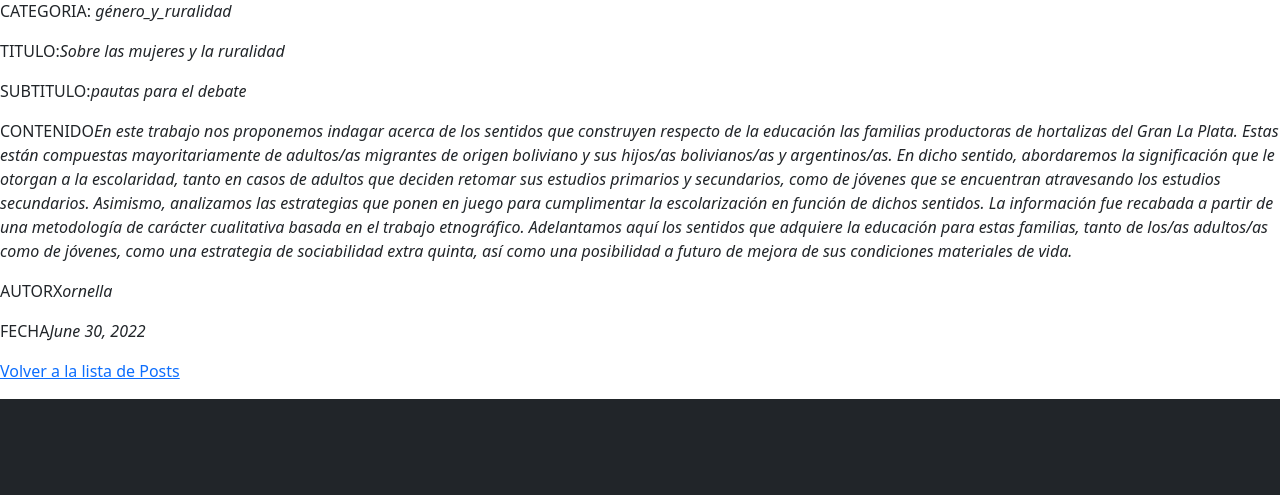
After one commit to polillalucero/Lucero_trabajofinal_python, a Django app: page /Appestudiosrurales/Post_detalle/1 in a window 1280 px wide. The commit adds this page. Shown: the part 339-834 px from the top of the page. Run offline with Django 4.2, Linux system fonts and the light colour scheme; data comes from the database, SQL or seed files in the repository; some libraries are stand-ins or nearby versions.

Commit message:
trabajofinal1

```diff
--- /dev/null
+++ b/trabajofinal/Appestudiosrurales/Templates/Appestudiosrurales/Post_detalle.html
@@ -0,0 +1,13 @@
+{% extends 'Appestudiosrurales/padre.html' %}
+{% load static %}
+{% block contenidoQueCambia %}
+<p>CATEGORIA: <i>{{post.category}}</i></p>
+<p>TITULO:<i>{{post.Titulo}}</i></p>
+<p>SUBTITULO:<i>{{post.SubTitulo}}</i></p>
+<p>CONTENIDO<i>{{post.Contenido}}</i></p>
+<p>AUTORX<i>{{post.Autorx}}</i></p>
+<p>FECHA<i>{{post.Fecha}}</i></p>
+<p>
+    <a href = "{% url 'postList'%}"> Volver a la lista de Posts</a>
+</p>
+{%endblock%}
--- a/trabajofinal/Appestudiosrurales/Templates/Appestudiosrurales/actividades_eventos_list.html
+++ b/trabajofinal/Appestudiosrurales/Templates/Appestudiosrurales/actividades_eventos_list.html
@@ -2,8 +2,9 @@
 {% load static %}
 {% block contenidoQueCambia %}
 <h1>Esta es la sección de Actividades y Eventos </h1>
+<ul>
 {% for actividades_eventos in object_list %}
-<li>{{Actividades_eventos}}</li>
+<li>{{actividades_eventos.nombre_de_evento}}
 <button>
   <a href="{% url 'actividades_eventos_detalle' actividades_eventos.id%}">Detalle</a>
 </button>
@@ -13,7 +14,9 @@
 <button>
   <a href="{% url 'actividades_eventos_borrar' actividades_eventos.id %}">Borrar</a>
 </button>
+</li>
 {% endfor %}
+</ul>
 <br>
 <br>
 <button>
--- a/trabajofinal/Appestudiosrurales/Templates/Appestudiosrurales/editarPublicacion.html
+++ b/trabajofinal/Appestudiosrurales/Templates/Appestudiosrurales/editarPublicacion.html
@@ -5,10 +5,10 @@
 {% endblock %}
 {% block contenidoQueCambia %}
 <h3>Edición de Publicaciones</h3>
-<form action="{% url 'editarPublicacion' publicaciones_Título %}" method="POST">{% csrf_token%}
+<form action="{% url 'editarPublicacion' Titulo %}" method="POST">{% csrf_token %}
     <table>
         {{miFormulario.as_table}}
     </table>
-    <input type ="submit" value=" Editar Publicación">
+    <input type ="submit" value="Editar Publicación">
 </form>
 {%endblock%}
--- a/trabajofinal/Appestudiosrurales/Templates/Appestudiosrurales/padre.html
+++ b/trabajofinal/Appestudiosrurales/Templates/Appestudiosrurales/padre.html
@@ -19,13 +19,13 @@
                 <a class="navbar-brand" href="/Appestudiosrurales/">Home</a>
                 <a class = "navbar-brand" href = "/Appestudiosrurales/about_me">Sobre mí</a>
                 <a class = "navbar-brand" href = "/Appestudiosrurales/categorias">Categorías</a>
-                <a class = "navbar-brand" href = "/Appestudiosrurales/posts" >Posts</a>
+                <a class = "navbar-brand" href = "/Appestudiosrurales/postList/list/" >Posts</a>
                 <button class="navbar-toggler" type="button" data-bs-toggle="collapse" data-bs-target="#navbarSupportedContent" aria-controls="navbarSupportedContent" aria-expanded="false" aria-label="Toggle navigation"><span class="navbar-toggler-icon"></span></button>
                 <div class="collapse navbar-collapse" id="navbarSupportedContent">
                     <ul class="navbar-nav ms-auto mb-2 mb-lg-0">
-                        <li class="nav-item"><a class="nav-link active" aria-current="page" href="/Appestudiosrurales/investigadorxs">Investigadorxs</a></li>
+                        <li class="nav-item"><a class="nav-link active" aria-current="page" href="/Appestudiosrurales/investigadorxsList/list/">Investigadorxs</a></li>
                         <li class="nav-item"><a class="nav-link" href="/Appestudiosrurales/publicaciones_home">Publicaciones</a></li>
-                        <li class="nav-item"><a class="nav-link" href="/Appestudiosrurales/actividades_eventos">Actividades y Eventos</a></li>
+                        <li class="nav-item"><a class="nav-link" href="/Appestudiosrurales/actividades_eventos/list/">Actividades y Eventos</a></li>
                     </ul>
                 </div>
             </div>
--- a/trabajofinal/Appestudiosrurales/forms.py
+++ b/trabajofinal/Appestudiosrurales/forms.py
@@ -2,7 +2,7 @@ from django import forms
 from django.contrib.auth.forms import UserCreationForm
 from django.contrib.auth.models import User
 
-class InvestigadorxsFormulario (forms.Form):
+class InvestigadorxsFormulario(forms.Form):
     Nombre = forms.CharField(max_length=50)
     Apellido = forms.CharField(max_length=50)
     Titulo = forms.CharField(max_length=50)
@@ -10,8 +10,8 @@ class InvestigadorxsFormulario (forms.Form):
     Edad = forms.IntegerField()
     email = forms.EmailField(max_length = 60)
 
-class PublicacionesFormulario (forms.Form):
-    Título = forms.CharField(max_length=100)
+class PublicacionesFormulario(forms.Form):
+    Titulo = forms.CharField(max_length=100)
     Autorxs = forms.CharField(max_length=50)
     Pertenencia_institucional_de_autorxs = forms.CharField(max_length=50)
     url_de_la_publicacion = forms.URLField(max_length = 200)
--- a/trabajofinal/Appestudiosrurales/models.py
+++ b/trabajofinal/Appestudiosrurales/models.py
@@ -15,7 +15,7 @@ class Category(models.Model):
 class post (models.Model):
     category = models.ForeignKey (Category, on_delete=models.PROTECT, default=1)
     Titulo = models.CharField(max_length=100)
-    Subttítulo = models.CharField(max_length=100)
+    SubTitulo = models.CharField(max_length=100)
     Contenido = models.TextField ()
     Autorx = models.ForeignKey (User, on_delete=models.CASCADE, related_name='blog_post')
     Fecha = models.DateField (default = timezone.now)
@@ -45,13 +45,13 @@ class Investigadorxs (models.Model):
         return self.Nombre+" "+ (self.Apellido)
 
 class Publicaciones (models.Model):
-    Título = models.CharField(max_length=100)
+    Titulo = models.CharField(max_length=100)
     Autorxs = models.CharField(max_length=50)
     Pertenencia_institucional_de_autorxs = models.CharField(max_length=50)
     url_de_la_publicacion = models.URLField(max_length = 200)
 
     def __str__(self) ->str:
-        return self.Autorxs+" "+(self.Título)
+        return self.Autorxs+" "+(self.Titulo)
 
 class Actividades_eventos (models.Model):
     nombre_de_evento = models.CharField(max_length=50)
--- a/trabajofinal/Appestudiosrurales/urls.py
+++ b/trabajofinal/Appestudiosrurales/urls.py
@@ -1,5 +1,5 @@
 from django.urls import path
-from Appestudiosrurales.views import categorias, posts, comentarios, actividades_eventos, investigadorxs, publicaciones_home, about_me, mi_home, investigadorxsFormulario, publicacionesFormulario,busquedainvestigadorx , buscar, leerPublicaciones, eliminarPublicacion, editarPublicacion, ActividadesyeventosList, ActividadesyeventosDetalle, ActividadesyeventosCreacion, ActividadesyeventosEdicion, ActividadesyeventosEliminacion, login_request, register_request, editarPerfil
+from Appestudiosrurales.views import categorias, posts, comentarios, actividades_eventos, investigadorxs, publicaciones_home, about_me, mi_home, investigadorxsFormulario, publicacionesFormulario,busquedainvestigadorx , buscar, leerPublicaciones, eliminarPublicacion, editarPublicacion, ActividadesyeventosList, ActividadesyeventosDetalle, ActividadesyeventosCreacion, ActividadesyeventosEdicion, ActividadesyeventosEliminacion, login_request, register_request, editarPerfil, postList, postDetalle, investigadorxsList, investigadorxsDetalle
 from django.contrib.auth.views import LogoutView
 
 urlpatterns = [
@@ -15,14 +15,18 @@ path ('publicacionesFormulario/', publicacionesFormulario, name= 'publicacionesF
 path ('busquedaInvestigadorx/', busquedainvestigadorx, name = 'busquedainvestigadorx'),
 path ('resultadosBusqueda/', buscar, name = 'buscar'),
 path ('publicaciones_home/', leerPublicaciones, name = 'publicaciones_home'), #ver si el error está acá
-path ('eliminarPublicacion/<Título>', eliminarPublicacion, name = 'eliminarPublicacion'),
-path ('editarPublicacion/<publicaciones_Título>', editarPublicacion, name = 'editarPublicacion'),
-path('actividades_eventos/list/', ActividadesyeventosList.as_view(), name = 'actividades_eventos_list'),
+path ('eliminarPublicacion/<Titulo>', eliminarPublicacion, name = 'eliminarPublicacion'),
+path ('editarPublicacion/<Titulo>', editarPublicacion, name = 'editarPublicacion'),
+
+path('actividades_eventos/list/', ActividadesyeventosList.as_view(), name = 'actividades_eventos_listar'),
 path('actividades_eventos/<pk>', ActividadesyeventosDetalle.as_view(), name = 'actividades_eventos_detalle'),
 path('actividades_eventos/nuevo/', ActividadesyeventosCreacion.as_view(), name = 'actividades_eventos_crear'),
-path('actividades_eventos/<pk>', ActividadesyeventosEdicion.as_view(), name = 'actividades_eventos_editar'),
-path('actividades_eventos/<pk>', ActividadesyeventosEliminacion.as_view(), name = 'actividades_eventos_borrar'),
-#-------------------------------------------LOGIN
+path('actividades_eventos/editar/<pk>', ActividadesyeventosEdicion.as_view(), name = 'actividades_eventos_editar'),
+path('actividades_eventos/borrar/<pk>', ActividadesyeventosEliminacion.as_view(), name = 'actividades_eventos_borrar'),
+path ('investigadorxsList/list/', investigadorxsList.as_view(), name = 'investigadorxsList' ),
+path ('investigadorxs_detalle/<pk>', investigadorxsDetalle.as_view(), name = 'investigadorxs_detalle'),
+path('postList/list/', postList.as_view(), name = 'postList'),
+path ('Post_detalle/<pk>', postDetalle.as_view(), name = 'Post_detalle'),
 path('login/', login_request, name = 'login'),
 path ('register/', register_request, name = 'register'),
 path ('logout/', LogoutView.as_view(template_name='Appestudiosrurales/logout.html'), name = 'logout'),
--- a/trabajofinal/Appestudiosrurales/views.py
+++ b/trabajofinal/Appestudiosrurales/views.py
@@ -35,7 +35,7 @@ def publicaciones_home (request):
   return render(request, 'Appestudiosrurales/publicaciones_home.html')
 
 def actividades_eventos (request):
-  return render(request, 'Appestudiosrurales/ActividadesyEventos.html')
+  return render(request, 'Appestudiosrurales/actividades_eventos_list.html')
 
 def about_me (request):
  return render(request, 'Appestudiosrurales/sobre mí.html')
@@ -64,8 +64,8 @@ def busquedainvestigadorx (request):
 
 def buscar (request):
   if request.GET['Apellido']:
-    Apellido = request.GET ["Apellido"]
-    investigadorsx = Investigadorxs.objects.filter (Apellido=Apellido)
+    Apellido = request.GET ['Apellido']
+    investigadorxs = Investigadorxs.objects.filter (Apellido=Apellido)
     return render (request, 'Appestudiosrurales/resultadosBusqueda.html', {'investigadorxs': investigadorxs, 'Apellido': Apellido})
   else:
     respuesta = "No se ha ingresado ningún apellido"
@@ -75,7 +75,7 @@ def buscar (request):
 def leerPublicaciones (request):
       publicaciones = Publicaciones.objects.all()
       contexto = {'publicaciones': publicaciones}
-      return render (request, 'Appestudiosrurales/publicaciones_home.html', contexto)
+      return render(request, 'Appestudiosrurales/publicaciones_home.html', {'publicaciones': publicaciones})
 
 # CRUD CREATE
 
@@ -84,11 +84,11 @@ def publicacionesFormulario(request):
     miFormulario = PublicacionesFormulario(request.POST)
     if miFormulario.is_valid():
       informacion = miFormulario.cleaned_data
-    Título = informacion ['Título']
+    Titulo = informacion ['Titulo']
     Autorxs = informacion ['Autorxs']
     Pertenencia_institucional_de_autorxs = informacion['Pertenencia_institucional_de_autorxs']
     url_de_la_publicacion = informacion ['url_de_la_publicacion' ]
-    publicaciones = Publicaciones (Título = Título, Autorxs = Autorxs, Pertenencia_institucional_de_autorxs = Pertenencia_institucional_de_autorxs, url_de_la_publicacion = url_de_la_publicacion )
+    publicaciones = Publicaciones (Titulo = Titulo, Autorxs = Autorxs, Pertenencia_institucional_de_autorxs = Pertenencia_institucional_de_autorxs, url_de_la_publicacion = url_de_la_publicacion )
     publicaciones.save()
     return render (request, 'Appestudiosrurales/home.html')
   else:
@@ -98,31 +98,31 @@ def publicacionesFormulario(request):
 #CRUD DELETE
 
 @login_required
-def eliminarPublicacion (request, Título):
-    publicacion = Publicaciones.objects.get(Título = Título)
+def eliminarPublicacion (request, Titulo):
+    publicacion = Publicaciones.objects.get(Titulo=Titulo)
     publicacion.delete()
     publicaciones = Publicaciones.objects.all()
-    contexto = {'publicaciones': publicaciones}
+    contexto = {'publicaciones':publicaciones}
     return render (request, 'Appestudiosrurales/publicaciones_home.html', contexto)
 
 @login_required
-def editarPublicacion (request, publicaciones_Título):
-  publicaciones = Publicaciones.get(publicaciones = publicaciones_Título)
-  if request.method  == 'POST':
-    miFormulario = publicacionesFormulario(request.POST)
-  if miFormulario.is_valid():
-     informacion = miFormulario.cleaned_data
-     publicaciones.Título = informacion ['Título']
-     publicaciones.Autorxs = informacion ['Autorxs']
-     publicaciones.Pertenencia_institucional_de_autorxs = informacion['Pertenencia_institucional_de_autorxs']
-     publicaciones.url_de_la_publicacion = informacion ['url_de_la_publicacion']
-     publicaciones.save()
-     publicaciones = Publicaciones.objects.all()
-     contexto = {'publicaciones' : publicaciones}
-     return render (request, 'Appestudiosrurales/publicaciones_home.html', contexto)
+def editarPublicacion (request, Titulo):
+  publicaciones = Publicaciones.objects.get(Titulo=Titulo)
+  if request.method == 'POST':
+    miFormulario = PublicacionesFormulario(request.POST)
+    if miFormulario.is_valid():
+      informacion = miFormulario.cleaned_data
+    publicaciones.Titulo = informacion['Titulo']
+    publicaciones.Autorxs = informacion['Autorxs']
+    publicaciones.Pertenencia_institucional_de_autorxs = informacion['Pertenencia_institucional_de_autorxs']
+    publicaciones.url_de_la_publicacion = informacion['url_de_la_publicacion']
+    publicaciones.save()
+    publicaciones = Publicaciones.objects.all()
+    contexto = {'publicaciones':publicaciones}
+    return render (request, 'Appestudiosrurales/publicaciones_home.html', contexto)
   else:
-     miFormulario = publicacionesFormulario (initial={'Título': publicaciones.Título, 'Autorxs':publicaciones.Autorxs, 'Pertenencia_institucional_de_autorxs' : publicaciones.Pertenencia_institucional_de_autorxs, 'url_de_la_publicacion' : publicaciones.url_de_la_publicacion})
-     contexto = {'miFormulario':miFormulario,'publicaciones_Título': publicaciones_Título}
+     miFormulario = PublicacionesFormulario (initial={'Titulo':publicaciones.Titulo, 'Autorxs':publicaciones.Autorxs, 'Pertenencia_institucional_de_autorxs' : publicaciones.Pertenencia_institucional_de_autorxs, 'url_de_la_publicacion' : publicaciones.url_de_la_publicacion})
+     contexto = {'miFormulario':miFormulario,'Titulo':Titulo}
      return render (request, 'Appestudiosrurales/editarPublicacion.html', contexto )
 
 
@@ -139,7 +139,7 @@ class ActividadesyeventosDetalle (DetailView):
 
 class ActividadesyeventosCreacion (CreateView):
   model = Actividades_eventos
-  success_url = reverse_lazy ('atividades_eventos_listar')
+  success_url = reverse_lazy ('actividades_eventos_listar')
   fields = ['nombre_de_evento', 'Fecha', 'Convoca', 'Participan', 'Institucion']
 
 class ActividadesyeventosEdicion(UpdateView):
@@ -151,6 +151,25 @@ class ActividadesyeventosEliminacion(DeleteView):
   model = Actividades_eventos
   success_url = reverse_lazy('actividades_eventos_listar')
 
+  #CRUD  CREATE POST
+
+class postList (ListView):
+  model = post
+  template_name = 'Appestudiosrurales/Posts_list.html'
+
+class postDetalle(DetailView):
+  model = post
+  template_name= 'Appestudiosrurales/Post_detalle.html'
+
+  #CRUD CREATE Investigadorxs
+
+class investigadorxsList (ListView):
+  model = Investigadorxs
+  template_name = 'Appestudiosrurales/investigadorxs_list.html'
+
+class investigadorxsDetalle(DetailView):
+  model = Investigadorxs
+  template_name= 'Appestudiosrurales/investigadorxs_detalle.html'
 
 
 #--------------------------------------------------------------------
```
Also changed, not shown: trabajofinal/Appestudiosrurales/Templates/Appestudiosrurales/Posts_list.html (added, +14 -0 lines), trabajofinal/Appestudiosrurales/Templates/Appestudiosrurales/actividades_eventos_detalle.html (+5 -5 lines), trabajofinal/Appestudiosrurales/Templates/Appestudiosrurales/busquedaInvestigadorx.html (+3 -4 lines), trabajofinal/Appestudiosrurales/Templates/Appestudiosrurales/investigadorxs_detalle.html (added, +13 -0 lines), trabajofinal/Appestudiosrurales/Templates/Appestudiosrurales/investigadorxs_list.html (added, +14 -0 lines), trabajofinal/Appestudiosrurales/Templates/Appestudiosrurales/publicaciones_home.html (+9 -5 lines), trabajofinal/Appestudiosrurales/Templates/Appestudiosrurales/resultadosBusqueda.html (+5 -5 lines), trabajofinal/Appestudiosrurales/migrations/0001_initial.py, trabajofinal/Appestudiosrurales/migrations/0002_category_sobre_mi_alter_publicaciones_título_post_and_more.py, trabajofinal/db.sqlite3.
